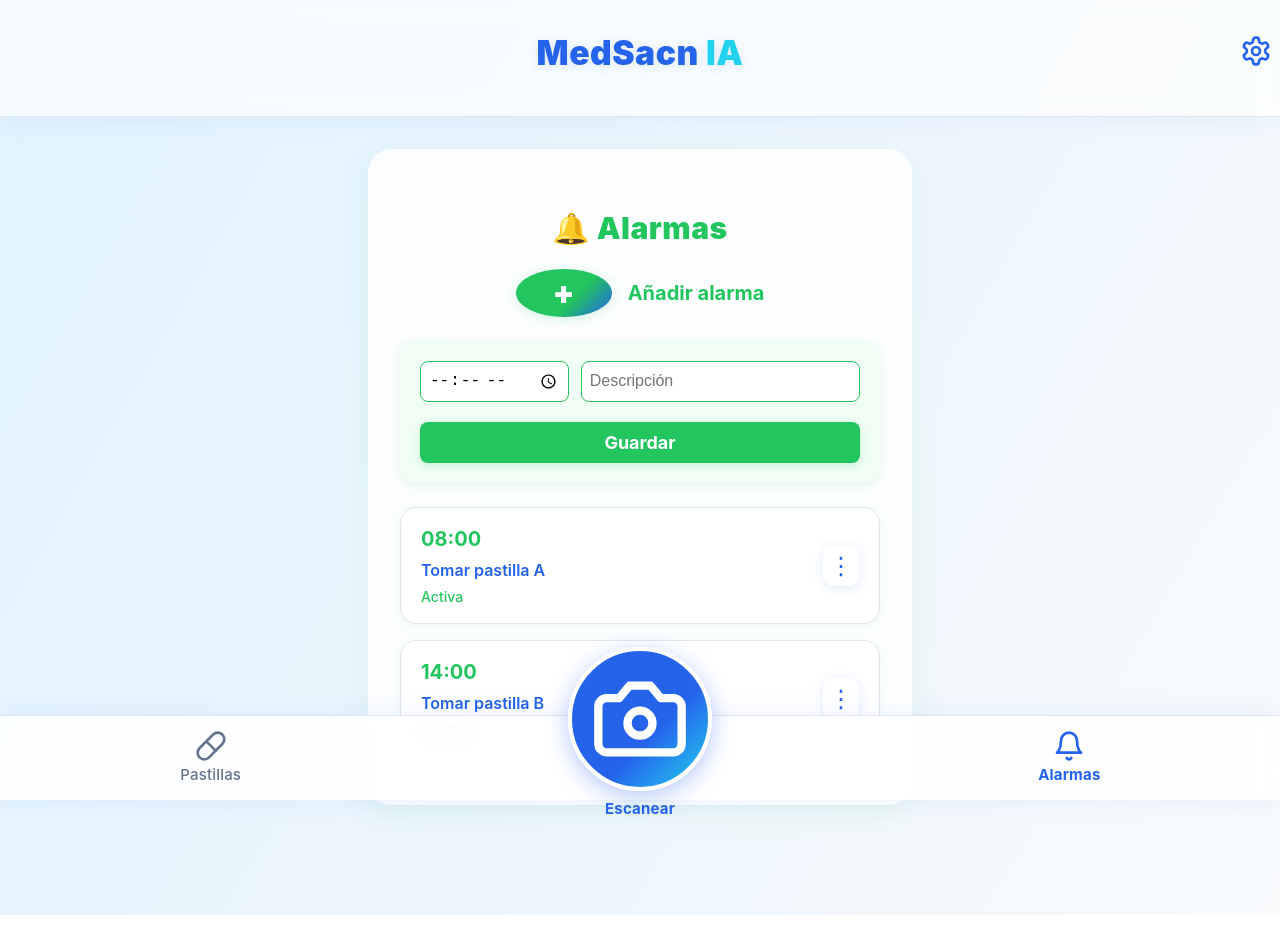
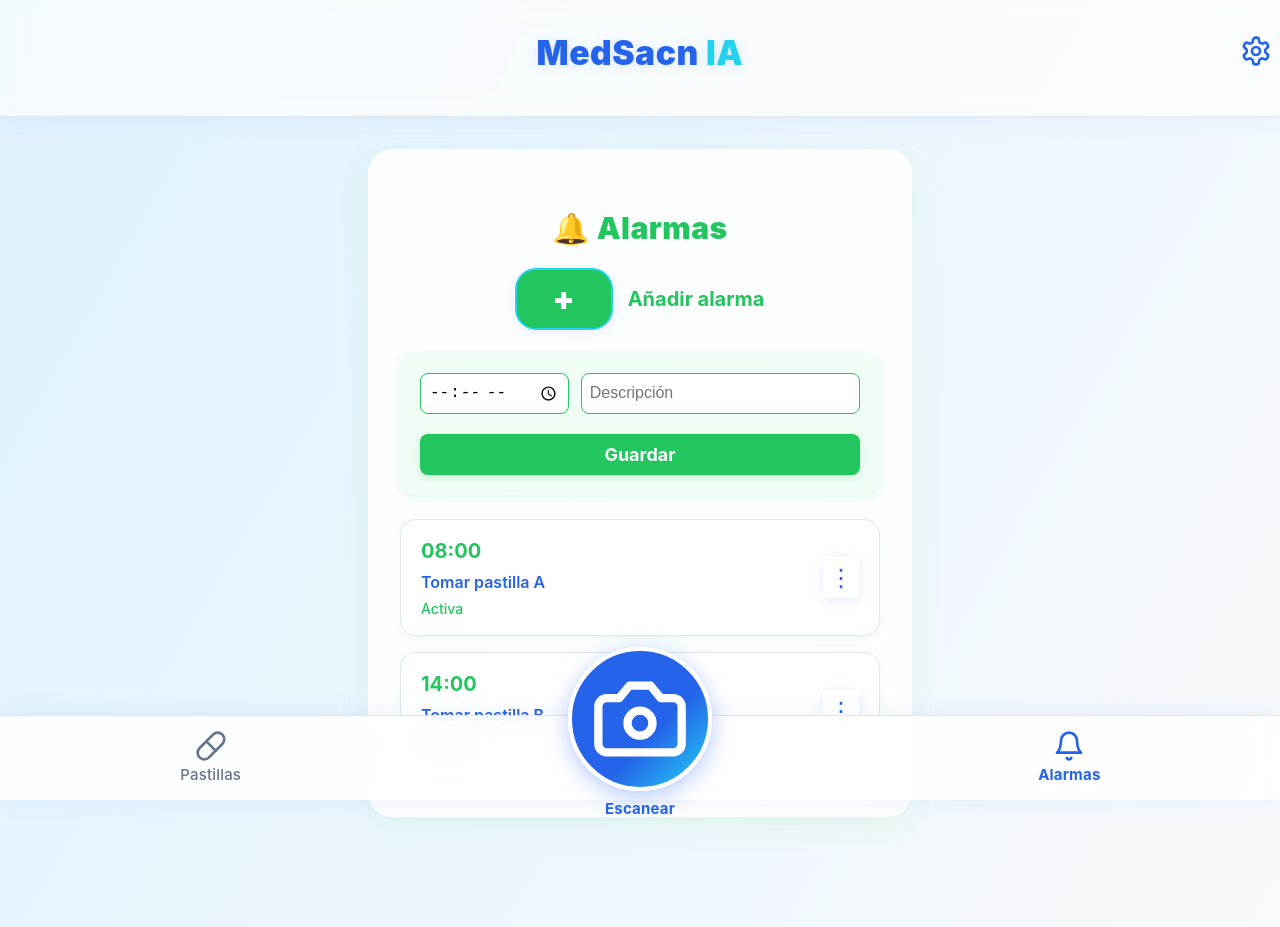
Before and after one commit to carlos4885/ia_identificar_medicamentos, a React (Vite) app in the folder frontend/: page /alarmas in a window 1280 px wide. Both pictures are taken after a click on the button "Añadir alarma". Built offline with nearby package versions, Linux system fonts and the light colour scheme.

Commit message:
importación de clase  estilos de Alarmas para mostrar pantalla correctamente y mayor orden del proyecto

```diff
--- /dev/null
+++ b/frontend/src/Alarmas.module.css
@@ -0,0 +1,204 @@
+.alarmasContainer {
+  padding: 32px;
+  max-width: 480px;
+  margin: 0 auto;
+  background: rgba(255,255,255,0.85);
+  border-radius: 24px;
+  box-shadow: 0 8px 32px 0 rgba(34,197,94,0.08);
+  margin-top: 32px;
+  animation: fadeIn 0.7s cubic-bezier(.68,-0.55,.27,1.55);
+}
+
+.tituloAlarmas {
+  color: #22c55e;
+  font-weight: 900;
+  font-size: 30px;
+  margin-bottom: 18px;
+  letter-spacing: 0.5px;
+  text-align: center;
+}
+
+.addAlarmaRow {
+  display: flex;
+  align-items: center;
+  justify-content: center;
+  margin-bottom: 24px;
+}
+
+.addAlarmaBtn {
+  background: #22c55e;
+  color: #fff;
+  border: none;
+  border-radius: 20px;
+  width: 60px;
+  height: 60px;
+  font-size: 32px;
+  font-weight: 900;
+  cursor: pointer;
+  margin-right: 16px;
+  display: flex;
+  align-items: center;
+  justify-content: center;
+  transition: background 0.2s;
+  outline: none;
+}
+
+.addAlarmaLabel {
+  font-weight: 700;
+  color: #22c55e;
+  font-size: 20px;
+}
+
+.addAlarmaForm {
+  margin-bottom: 24px;
+  background: #f0fdf4;
+  padding: 20px;
+  border-radius: 16px;
+  box-shadow: 0 2px 8px #22c55e22;
+  display: flex;
+  flex-direction: column;
+  gap: 12px;
+}
+
+.addAlarmaInputs {
+  display: flex;
+  gap: 12px;
+}
+
+.inputTime {
+  flex: 1;
+  padding: 8px;
+  border-radius: 8px;
+  border: 1.5px solid #22c55e;
+  font-size: 16px;
+}
+
+.inputDesc {
+  flex: 2;
+  padding: 8px;
+  border-radius: 8px;
+  border: 1.5px solid #22c55e;
+  font-size: 16px;
+}
+
+.guardarBtn {
+  background: #22c55e;
+  color: #fff;
+  border: none;
+  border-radius: 8px;
+  padding: 10px 0;
+  font-weight: 700;
+  font-size: 18px;
+  cursor: pointer;
+  margin-top: 8px;
+  box-shadow: 0 2px 8px #22c55e33;
+}
+
+.noAlarmas {
+  color: #64748b;
+  font-size: 18px;
+  text-align: center;
+}
+
+.alarmasList {
+  list-style: none;
+  padding: 0;
+  margin: 0;
+}
+
+.alarmaCard {
+  display: flex;
+  align-items: center;
+  justify-content: space-between;
+  background: #fff;
+  border-radius: 16px;
+  margin-bottom: 16px;
+  padding: 16px 20px;
+  box-shadow: 0 2px 12px #22c55e11;
+  position: relative;
+  border: 1.5px solid #e0e7ef;
+  transition: box-shadow 0.2s;
+}
+
+.alarmaInfo {
+  display: flex;
+  flex-direction: column;
+  gap: 4px;
+}
+
+.alarmaHora {
+  font-weight: 700;
+  font-size: 20px;
+  color: #22c55e;
+}
+
+.alarmaDesc {
+  font-size: 16px;
+  color: #2563eb;
+  font-weight: 600;
+}
+
+.alarmaEstado {
+  font-size: 14px;
+  color: #22c55e;
+  font-weight: 500;
+}
+
+.alarmaEstado.inactiva {
+  color: #64748b;
+}
+
+.menuBtn {
+  background: none;
+  border: none;
+  font-size: 24px;
+  color: #2563eb;
+  cursor: pointer;
+  padding: 6px;
+  border-radius: 3px;
+  outline: none;
+  transition: background 0.2s;
+}
+
+.menuBtn:hover {
+  background: #e0e7ef;
+}
+
+.menuOpciones {
+  position: absolute;
+  right: 0;
+  top: 32px;
+  background: #fff;
+  border: 1.5px solid #e0e7ef;
+  border-radius: 3px;
+  box-shadow: 0 2px 12px #2563eb22;
+  z-index: 10;
+  min-width: 120px;
+}
+
+.menuOpcion {
+  display: block;
+  width: 100%;
+  background: none;
+  border: none;
+  color: #2563eb;
+  padding: 12px 18px;
+  cursor: pointer;
+  text-align: left;
+  font-weight: 700;
+  font-size: 16px;
+  border-radius: 12px;
+  transition: background 0.2s;
+}
+
+.menuOpcion:hover {
+  background: #e0f2fe;
+}
+
+.menuOpcion.eliminar {
+  color: #dc2626;
+}
+
+.menuOpcion.eliminar:hover {
+  background: #fef2f2;
+}
--- a/frontend/src/App.jsx
+++ b/frontend/src/App.jsx
@@ -1,4 +1,5 @@
 import { useState } from 'react';
+import styles from './Alarmas.module.css';
 import { BrowserRouter, Routes, Route, Link, useLocation } from 'react-router-dom';
 import { Camera, Pill, Bell, Settings, Sun, Moon } from 'lucide-react';
 import Escaner from './components/Escaner.jsx';
@@ -33,7 +34,6 @@ const Pastillero = () => (
   </div>
 );
 // Pantalla de Alarmas
-// Pantalla de Alarmas
 const Alarmas = () => {
   const [alarmas, setAlarmas] = useState([
     // Ejemplo de alarma
@@ -60,106 +60,68 @@ const Alarmas = () => {
   };
 
   return (
-    <div style={{
-      padding: '32px',
-      maxWidth: 480,
-      margin: '0 auto',
-      background: 'rgba(255,255,255,0.85)',
-      borderRadius: '24px',
-      boxShadow: '0 8px 32px 0 rgba(34,197,94,0.08)',
-      marginTop: 32,
-      ...fadeIn
-    }}>
-      <h2 style={{color: '#22c55e', fontWeight: 900, fontSize: 30, marginBottom: 18, letterSpacing: 0.5, textAlign:'center'}}>🔔 Alarmas</h2>
-      <div style={{display:'flex', alignItems:'center', justifyContent:'center', marginBottom: 24}}>
+    <div className={styles.alarmasContainer} style={fadeIn}>
+      <h2 className={styles.tituloAlarmas}>🔔 Alarmas</h2>
+      <div className={styles.addAlarmaRow}>
         <button
-          style={{
-            background: 'linear-gradient(135deg,#22c55e 60%,#2563eb 100%)',
-            color: '#fff',
-            border: 'none',
-            borderRadius: '50%',
-            width: 48,
-            height: 48,
-            fontSize: 32,
-            fontWeight: 900,
-            cursor: 'pointer',
-            marginRight: 16,
-            boxShadow: '0 2px 12px #22c55e33',
-            display: 'flex',
-            alignItems: 'center',
-            justifyContent: 'center',
-            transition: 'background 0.2s',
-            outline: 'none',
-          }}
+          className={styles.addAlarmaBtn}
           onClick={() => setShowAdd(!showAdd)}
           title="Añadir alarma"
         >+</button>
-        <span style={{fontWeight:700, color:'#22c55e', fontSize:20}}>Añadir alarma</span>
+        <span className={styles.addAlarmaLabel}>Añadir alarma</span>
       </div>
       {showAdd && (
-        <div style={{marginBottom:24, background:'#f0fdf4', padding:20, borderRadius:16, boxShadow:'0 2px 8px #22c55e22', display:'flex', flexDirection:'column', gap:12}}>
-          <div style={{display:'flex', gap:12}}>
+        <div className={styles.addAlarmaForm}>
+          <div className={styles.addAlarmaInputs}>
             <input
               type="time"
               value={nuevaAlarma.hora}
               onChange={e => setNuevaAlarma({...nuevaAlarma, hora: e.target.value})}
-              style={{flex:1, padding:8, borderRadius:8, border:'1.5px solid #22c55e', fontSize:16}}
+              className={styles.inputTime}
             />
             <input
               type="text"
               placeholder="Descripción"
               value={nuevaAlarma.descripcion}
               onChange={e => setNuevaAlarma({...nuevaAlarma, descripcion: e.target.value})}
-              style={{flex:2, padding:8, borderRadius:8, border:'1.5px solid #22c55e', fontSize:16}}
+              className={styles.inputDesc}
             />
           </div>
           <button
             onClick={handleAddAlarma}
-            style={{background:'#22c55e', color:'#fff', border:'none', borderRadius:8, padding:'10px 0', fontWeight:700, fontSize:18, cursor:'pointer', marginTop:8, boxShadow:'0 2px 8px #22c55e33'}}
+            className={styles.guardarBtn}
           >Guardar</button>
         </div>
       )}
       {alarmas.length === 0 ? (
-        <p style={{color: '#64748b', fontSize: 18, textAlign:'center'}}>No hay alarmas configuradas.</p>
+        <p className={styles.noAlarmas}>No hay alarmas configuradas.</p>
       ) : (
-        <ul style={{listStyle:'none', padding:0, margin:0}}>
+        <ul className={styles.alarmasList}>
           {alarmas.map(alarma => (
-            <li key={alarma.id} style={{
-              display:'flex',
-              alignItems:'center',
-              justifyContent:'space-between',
-              background:'#fff',
-              borderRadius:16,
-              marginBottom:16,
-              padding:'16px 20px',
-              boxShadow:'0 2px 12px #22c55e11',
-              position:'relative',
-              border:'1.5px solid #e0e7ef',
-              transition:'box-shadow 0.2s',
-            }}>
-              <div style={{display:'flex', flexDirection:'column', gap:4}}>
-                <div style={{fontWeight:700, fontSize:20, color:'#22c55e'}}>{alarma.hora}</div>
-                <div style={{fontSize:16, color:'#2563eb', fontWeight:600}}>{alarma.descripcion}</div>
-                <div style={{fontSize:14, color:alarma.activo ? '#22c55e' : '#64748b', fontWeight:500}}>{alarma.activo ? 'Activa' : 'Inactiva'}</div>
+            <li key={alarma.id} className={styles.alarmaCard}>
+              <div className={styles.alarmaInfo}>
+                <div className={styles.alarmaHora}>{alarma.hora}</div>
+                <div className={styles.alarmaDesc}>{alarma.descripcion}</div>
+                <div className={alarma.activo ? styles.alarmaEstado : `${styles.alarmaEstado} ${styles.inactiva}`}>{alarma.activo ? 'Activa' : 'Inactiva'}</div>
               </div>
               <div style={{position:'relative'}}>
                 <button
-                  style={{background:'none', border:'none', fontSize:24, color:'#2563eb', cursor:'pointer', padding:6, borderRadius:10, outline:'none', transition:'background 0.2s'}}
+                  className={styles.menuBtn}
                   onClick={() => setShowMenuId(alarma.id === showMenuId ? null : alarma.id)}
                   title="Opciones"
                   onMouseEnter={e => e.currentTarget.style.background = '#e0e7ef'}
                   onMouseLeave={e => e.currentTarget.style.background = 'none'}
                 >⋮</button>
                 {showMenuId === alarma.id && (
-                  <div style={{position:'absolute', right:0, top:32, background:'#fff', border:'1.5px solid #e0e7ef', borderRadius:12, boxShadow:'0 2px 12px #2563eb22', zIndex:10, minWidth:120}}>
+                  <div className={styles.menuOpciones}>
                     <button
-                      style={{display:'block', width:'100%', background:'none', border:'none', color:'#2563eb', padding:'12px 18px', cursor:'pointer', textAlign:'left', fontWeight:700, fontSize:16, borderRadius:12, transition:'background 0.2s'}}
+                      className={styles.menuOpcion}
                       onClick={() => handleEditAlarma(alarma.id)}
                       onMouseEnter={e => e.currentTarget.style.background = '#e0f2fe'}
                       onMouseLeave={e => e.currentTarget.style.background = 'none'}
                     >Editar</button>
                     <button
-                      style={{display:'block', width:'100%', background:'none', border:'none', color:'#dc2626', padding:'12px 18px', cursor:'pointer', textAlign:'left', fontWeight:700, fontSize:16, borderRadius:12, transition:'background 0.2s'}}
+                      className={`${styles.menuOpcion} ${styles.eliminar}`}
                       onClick={() => handleDeleteAlarma(alarma.id)}
                       onMouseEnter={e => e.currentTarget.style.background = '#fef2f2'}
                       onMouseLeave={e => e.currentTarget.style.background = 'none'}
```
